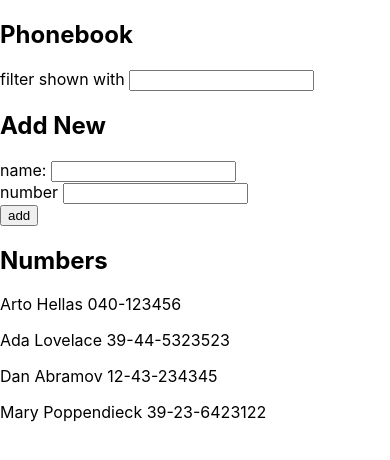
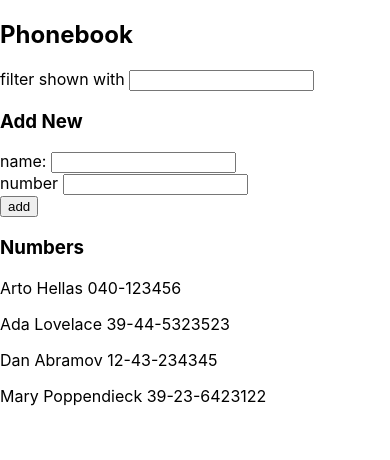
Before and after one commit to reda97dz/fullstackopen-exercises, a React (Create React App) app in the folder Part 2/phonebook/: page / in a window 390 px wide. Shown: the top 460 px of the page. Built offline with nearby package versions, Linux system fonts and the light colour scheme.

Commit message:
2.10: The Phonebook Step5

```diff
--- a/Part 2/phonebook/src/App.js
+++ b/Part 2/phonebook/src/App.js
@@ -1,4 +1,7 @@
 import React, { useState } from 'react'
+import Filter from './components/Filter'
+import PersonForm from './components/PersonForm'
+import Persons from './components/Persons'
 
 const App = () => {
   const [persons, setPersons] = useState([
@@ -9,9 +12,10 @@ const App = () => {
   ])
 
   const [ newName, setNewName ] = useState('')
-  const [ newNumber, setNewNumber] = useState('')
+  const [ newNumber, setNewNumber ] = useState('')
   const [personsToShow, setPersonsToShow] = useState(persons)
   const [newFilter, setFilter] = useState('')
+
   const handleNameChange = (event) => {
     setNewName(event.target.value)
   }
@@ -30,11 +34,9 @@ const App = () => {
 
     var found = false
 
-    persons.forEach(function (item) {
-      if (nameObject.number === item.number ){
-        found = true
-      }
-    })
+    if (persons.some(person => person.name === newName)) {
+      found = true
+    }
 
     if (found) {
       window.alert(`A person with the number ${nameObject.number} already exists`)
@@ -57,24 +59,11 @@ const App = () => {
   return (
     <div>
       <h2>Phonebook</h2>
-      <div>
-          filter shown with <input value={newFilter} onChange={handleFilterChange} />
-      </div>
-      <h2>Add New</h2>
-      <form onSubmit={addName}>
-        <div>
-          name: <input value={newName} onChange={handleNameChange} />
-        </div>
-        <div>
-          number <input value={newNumber} onChange={handleNumberChange} />
-          </div>
-        <div>
-          <button type="submit">add</button>
-        </div>
-      </form>
-      <h2>Numbers</h2>
-      {personsToShow.map(person =>
-        <p key={person.number}>{person.name} {person.number}</p>)}
+      <Filter value={newFilter} onChange={handleFilterChange} />
+      <h3>Add New</h3>
+      <PersonForm onSubmit={addName} name={newName} handleNameChange={handleNameChange} number={newNumber} handleNumberChange={handleNumberChange}  />
+      <h3>Numbers</h3>
+      <Persons personsToShow={personsToShow} />
     </div>
   )
 }
--- /dev/null
+++ b/Part 2/phonebook/src/components/Filter.js
@@ -0,0 +1,9 @@
+import React from 'react'
+
+const Filter = ({value, onChange}) => (
+    <div>
+      filter shown with <input value={value} onChange={onChange} />
+    </div>
+)
+
+export default Filter
--- /dev/null
+++ b/Part 2/phonebook/src/components/PersonForm.js
@@ -0,0 +1,17 @@
+import React from 'react'
+
+const PersonForm = ({onSubmit, name, number, handleNameChange, handleNumberChange}) => (
+    <form onSubmit={onSubmit}>
+      <div>
+        name: <input value={name} onChange={handleNameChange} />
+      </div>
+      <div>
+        number <input value={number} onChange={handleNumberChange} />
+      </div>
+      <div>
+        <button type="submit">add</button>
+      </div>
+    </form>
+)
+
+export default PersonForm
--- /dev/null
+++ b/Part 2/phonebook/src/components/Persons.js
@@ -0,0 +1,9 @@
+import React from 'react'
+
+const Persons = ({personsToShow}) => (
+    <div>
+      {personsToShow.map(person => <p key={person.number}>{person.name} {person.number}</p>)}
+    </div>
+)
+
+export default Persons
```
